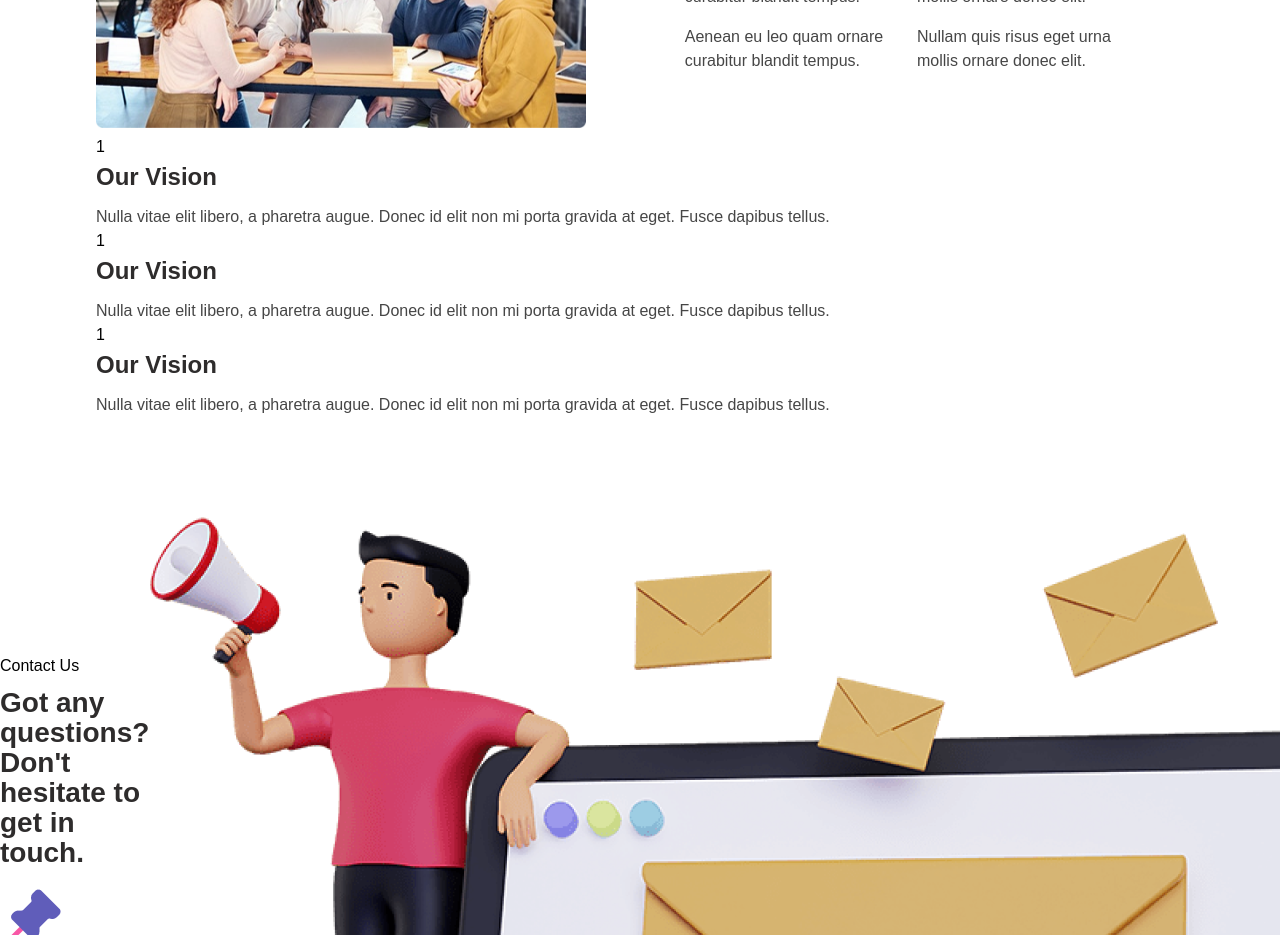
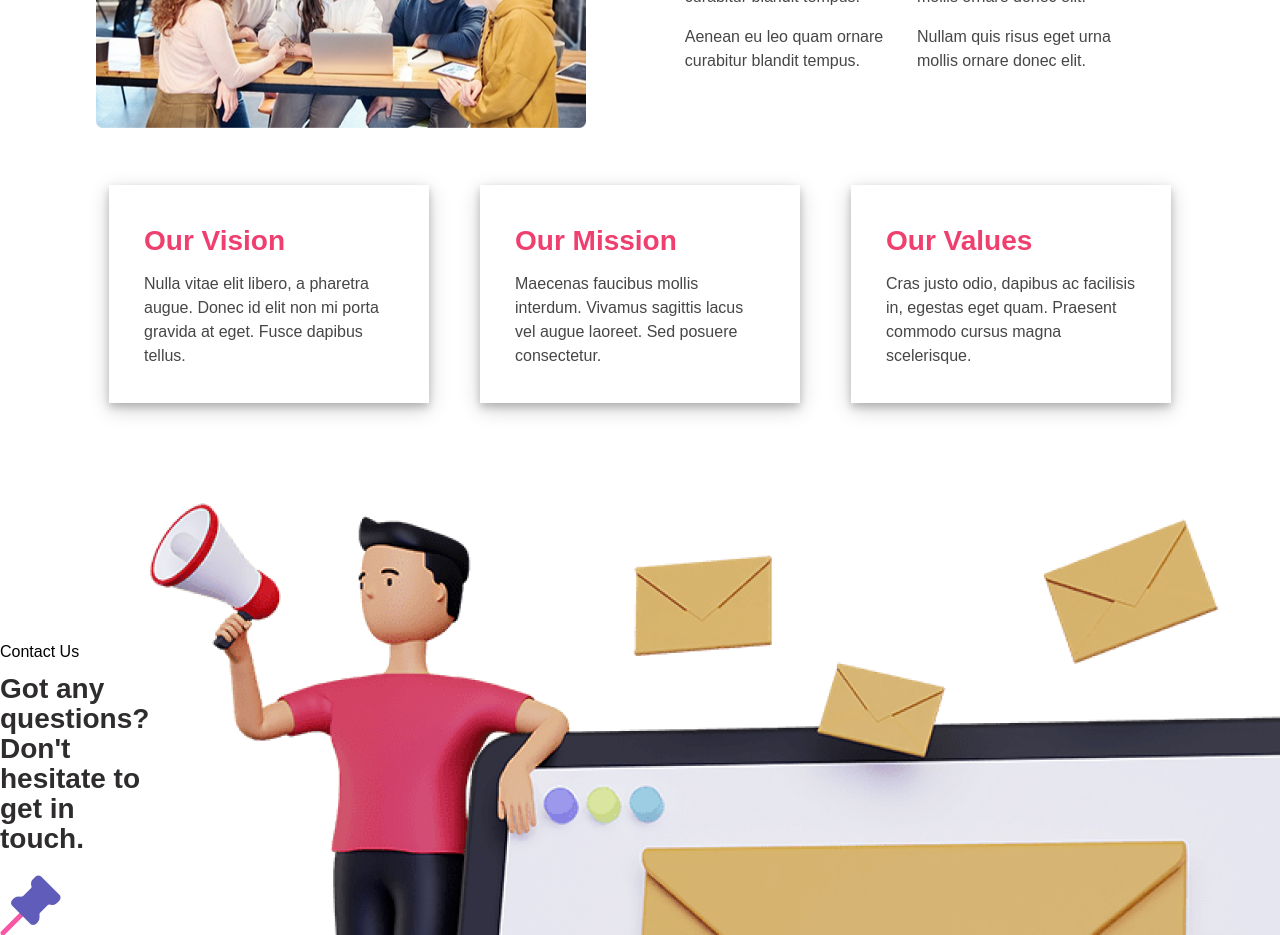
Before and after one commit to Hizmy-M/React-Projects, a React (Vite) app in the folder 05.terraConnect-web/: page / in a window 1280 px wide. Shown: the part 4080-5015 px from the top of the page. Built offline with nearby package versions, Linux system fonts and the light colour scheme; a web font is replaced by a local one.

Commit message:
completed bour use 2 seciton and fixed card contents

```diff
--- a/05.terraConnect-web/src/AboutUs.jsx
+++ b/05.terraConnect-web/src/AboutUs.jsx
@@ -43,10 +43,6 @@ export default function AboutUs() {
                 </div>
                 <div className="about-us__two">
                     <div className="about-us__card">
-                        <div className="card__heading">
-                            <span>1</span>
-                        </div>
-                        <div className="card__content">
                         <h2>Our Vision</h2>
                         <p>
                             Nulla vitae elit libero, a pharetra augue.
@@ -54,32 +50,21 @@ export default function AboutUs() {
                             Fusce dapibus tellus.
                         </p>
                     </div>
+                    <div className="about-us__card">
+                        <h2>Our Mission</h2>
+                        <p>
+                            Maecenas faucibus mollis interdum.
+                            Vivamus sagittis lacus vel augue laoreet.
+                            Sed posuere consectetur.
+                        </p>
                     </div>
                     <div className="about-us__card">
-                        <div className="card__heading">
-                            <span>1</span>
-                        </div>
-                        <div className="card__content">
-                            <h2>Our Vision</h2>
+                        <h2>Our Values</h2>
                         <p>
-                                Nulla vitae elit libero, a pharetra augue.
-                                Donec id elit non mi porta gravida at eget.
-                                Fusce dapibus tellus.
+                            Cras justo odio, dapibus ac facilisis in,
+                            egestas eget quam. Praesent commodo
+                            cursus magna scelerisque.
                         </p>
-                        </div>
-                    </div>
-                    <div className="about-us__card">
-                        <div className="card__heading">
-                                <span>1</span>
-                        </div>
-                        <div className="card__content">
-                            <h2>Our Vision</h2>
-                            <p>
-                                Nulla vitae elit libero, a pharetra augue.
-                                Donec id elit non mi porta gravida at eget.
-                                Fusce dapibus tellus.
-                            </p>
-                        </div>
                     </div>
                 </div>
             </div>
--- a/05.terraConnect-web/src/index.css
+++ b/05.terraConnect-web/src/index.css
@@ -452,6 +452,7 @@ body {
   flex-direction: column;
   justify-content: center;
   gap: 15px;
+  margin-top: 30px;
 }
 
 .one-content-heading h2 {
@@ -474,6 +475,37 @@ body {
   gap: 8px;
   color: var(--font-color-grey);
 }
+
+
+.about-us__two {
+  display: flex;
+  flex-direction: column;
+  align-items: center;
+  gap: 35px;
+  justify-content: space-between;
+  margin-top: 50px;
+}
+
+.about-us__card {
+  display: flex;
+  flex-direction: column;
+  gap: 10px;
+  max-width: 250px;
+  padding: 35px;
+  background-color: white;
+  box-shadow: 0 4px 8px 0 rgba(0, 0, 0, 0.2), 0 6px 20px 0 rgba(0, 0, 0, 0.19);
+}
+
+.about-us__card h2 {
+  font-size: var(--fs-h2);
+  color: var(--primary-color-two);
+}
+
+.about-us__card p {
+  font-size: var(--fs-nav);
+  color: var(--font-color-grey);
+}
+
 
 
 
@@ -666,6 +698,7 @@ body {
 
 .about-us__one-content {
   flex: 1;
+  margin-top: 0;
 }
 .one-content-notes {
   display: flex;
@@ -677,6 +710,14 @@ body {
   max-width: 450px;
 }
 
+
+.about-us__two {
+  flex-direction: row;
+  justify-content: space-around;
+  gap: 25px;
+
+}
+
 /* about us section - end */
 /* ----------------------------------------------------------------------------------------------------- */
 
```
Lines whose indentation alone changed are shown as unchanged.
